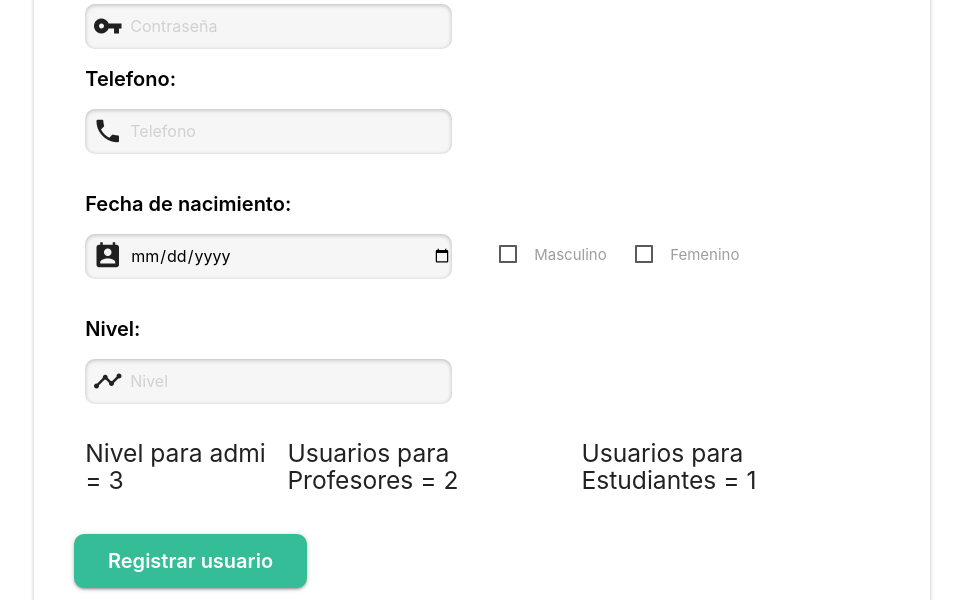
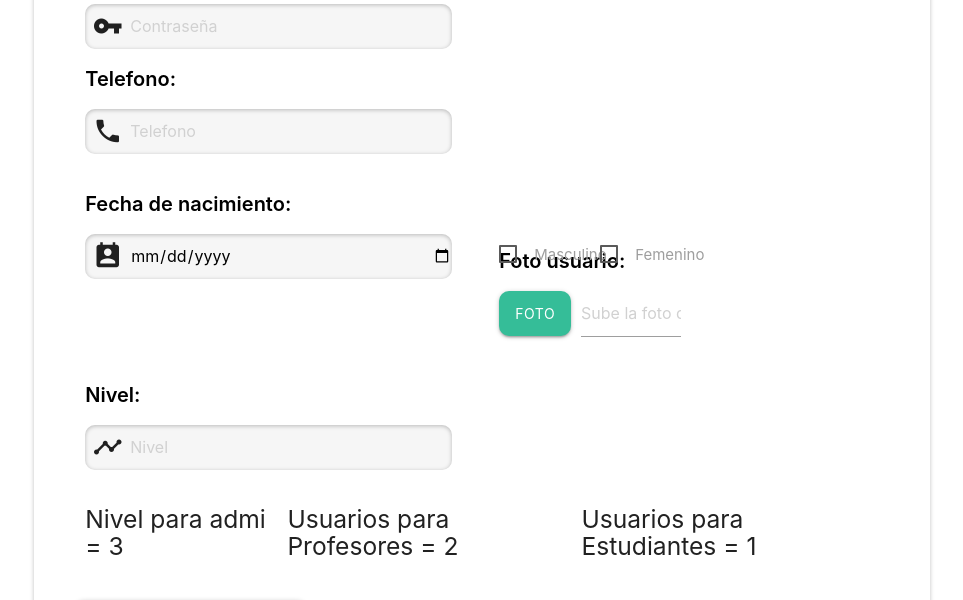
Before and after one commit to elmasgaminoso/academy, a PHP site: page /RegistroUsuario.php in a window 1280 px wide. Shown: the part 803-1403 px from the top of the page, without its empty margins (158-1121 px from the left). Run offline with PHP 8.4, Linux system fonts and the light colour scheme; a user stored in the database is signed in; data comes from the database, SQL or seed files in the repository; some libraries are stand-ins or nearby versions.

Commit message:
subir foto

```diff
--- a/Css/1.css
+++ b/Css/1.css
@@ -358,10 +358,15 @@ lottie-player{
 }
 .form_registro .genero{
     margin-top: 41px;
+    margin-right: 33px;
 }
 .form_registro .row{
     margin-left: 0;
     margin-right: 0;
+}
+.form_registro .btnfoto{
+    background-color: #35BD98;
+    border-radius: 10px;
 }
 .form_registro .registro1{
     margin-bottom: 0;
--- a/RegistroUsuario.php
+++ b/RegistroUsuario.php
@@ -31,7 +31,7 @@ if ($result->num_rows > 0) {
           </h1>
         </div>
           <div class="row">
-        <form class="col s12 form_registro" method="post" action="">
+        <form class="col s12 form_registro" method="post" action="" enctype="multipart/form-data">
           <div class="row">
           <div class="col s5 caja">
            <p class="black-text campos">Usuario:</p>
@@ -88,20 +88,32 @@ if ($result->num_rows > 0) {
                 <input id="calendario" type="date"  name="fechanac">
               </div>
             </div>
-               <div class="input-field col s2 genero">
+               <div class="input-field col s1 genero">
            <label>
             <input type="checkbox" name="genero" value="M"/>
             <span>Masculino </span>
           </label>
             </div>
-               <div class="input-field col s2 genero">
+               <div class="input-field col s1 genero">
 
                <label>
             <input type="checkbox" name="genero" value="F" />
             <span>Femenino </span>
           </label>
             </div>
+          <div class="col s3 foto">
+           <p class="black-text campos">Foto usuario:</p>
+            <div class="file-field input-field">
+              <div class="btn btnfoto">
+                <span>Foto</span>
+                  <input type="file" name="imagen" size="20">
               </div>
+              <div class="file-path-wrapper">
+                <input class="file-path validate" type="text" placeholder="Sube la foto del usuario">
+              </div>
+            </div>
+            </div>
+          </div>
             <div class="row">
              <div class="col s5 caja">
               <p class="black-text campos">Nivel:</p>
@@ -128,7 +140,6 @@ if ($result->num_rows > 0) {
         </form>
       </div>
     </div>
-
     <?php
         if (isset($_POST['enviar'])){
         $usuario=$_POST['usuario'];
@@ -141,9 +152,10 @@ if ($result->num_rows > 0) {
         $genero=$_POST['genero'];
         $nivel=$_POST['nivel'];
 
+        include('Subir_imagen.php');
 
-        $sql = "INSERT INTO `usuarios`( `usuario`, `clave`, `correo`, `telefono`, `nombre`,`apellido`, `fecha de nacimiento`, `genero`, `nivel`) VALUES
-         ('$usuario', '$clave', '$email', '$telefono', '$nombre','$email', '$fechanac','$genero', '$nivel')";
+        $sql = "INSERT INTO `usuarios`( `direccionf`, `foto`, `usuario`, `clave`, `correo`, `telefono`, `nombre`,`apellido`, `fecha de nacimiento`, `genero`, `nivel`) VALUES
+         ( '$archivo_objetivo', '$nombre_archivo','$usuario', '$clave', '$email', '$telefono', '$nombre','$email', '$fechanac','$genero', '$nivel')";
 
         if ($conn->query($sql) === TRUE) {
             echo  "<div class='container center'>
--- a/RegistrosUsuario.php
+++ b/RegistrosUsuario.php
@@ -35,7 +35,8 @@ $result = $conn->query($sql);
 echo "<table>
         <thead>
           <tr>
-               <th>ID</th>
+              <th>ID</th>
+			  <th>FOTO</th>
               <th>USUARIO</th>
               <th>CLAVE</th>
 			  <th>CORREO</th>
@@ -55,7 +56,8 @@ if ($result->num_rows > 0) {
 
     echo    " <tbody>
           <tr>
-             <td>".$row["id"]."</td>
+            <td>".$row["id"]."</td>
+			<td><img src='Imagenes perfil/".$row["foto"]."' class='responsive-img' width='60'></td>
             <td>".$row["usuario"]."</td>
             <td>".$row["clave"]."</td>
 			<td>".$row["correo"]."</td>
```
Also changed, not shown: Subir_imagen.php (added, +42 -0 lines), Imagenes perfil/Group 1000001078.png (added).
